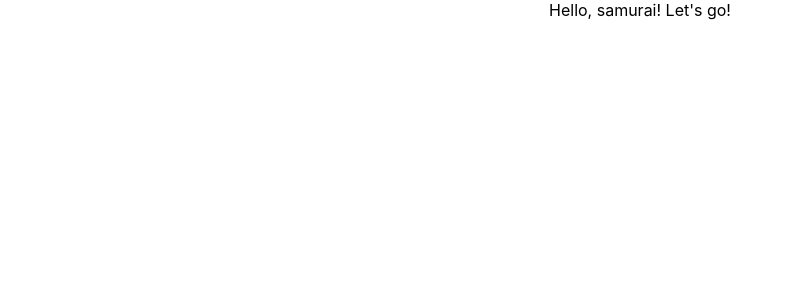
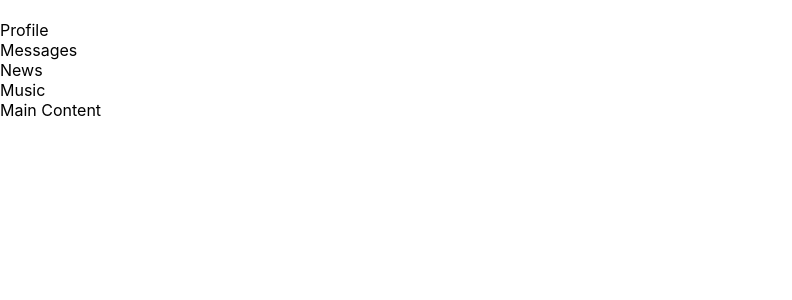
Before and after one commit to djonnybravo/swts, a React (Create React App) app: page / in a window 1280 px wide. Shown: the top 300 px of the page, without its empty margins (0-792 px from the left). Built offline with nearby package versions, Linux system fonts and the light colour scheme.

Commit message:
add basic structure

```diff
--- a/src/App.tsx
+++ b/src/App.tsx
@@ -2,11 +2,23 @@ import React from 'react';
 import './App.css';
 
 function App() {
-  return (
-    <div className="App">
-     Hello, samurai! Let's go!
-    </div>
-  );
+    return (
+        <div className="app-wrapper">
+            <header>
+                <img/>
+
+            </header>
+            <nav>
+                <div>Profile</div>
+                <div>Messages</div>
+                <div>News</div>
+                <div>Music</div>
+            </nav>
+            <main>
+                <div>Main Content</div>
+            </main>
+        </div>
+    );
 }
 
 export default App;
```
